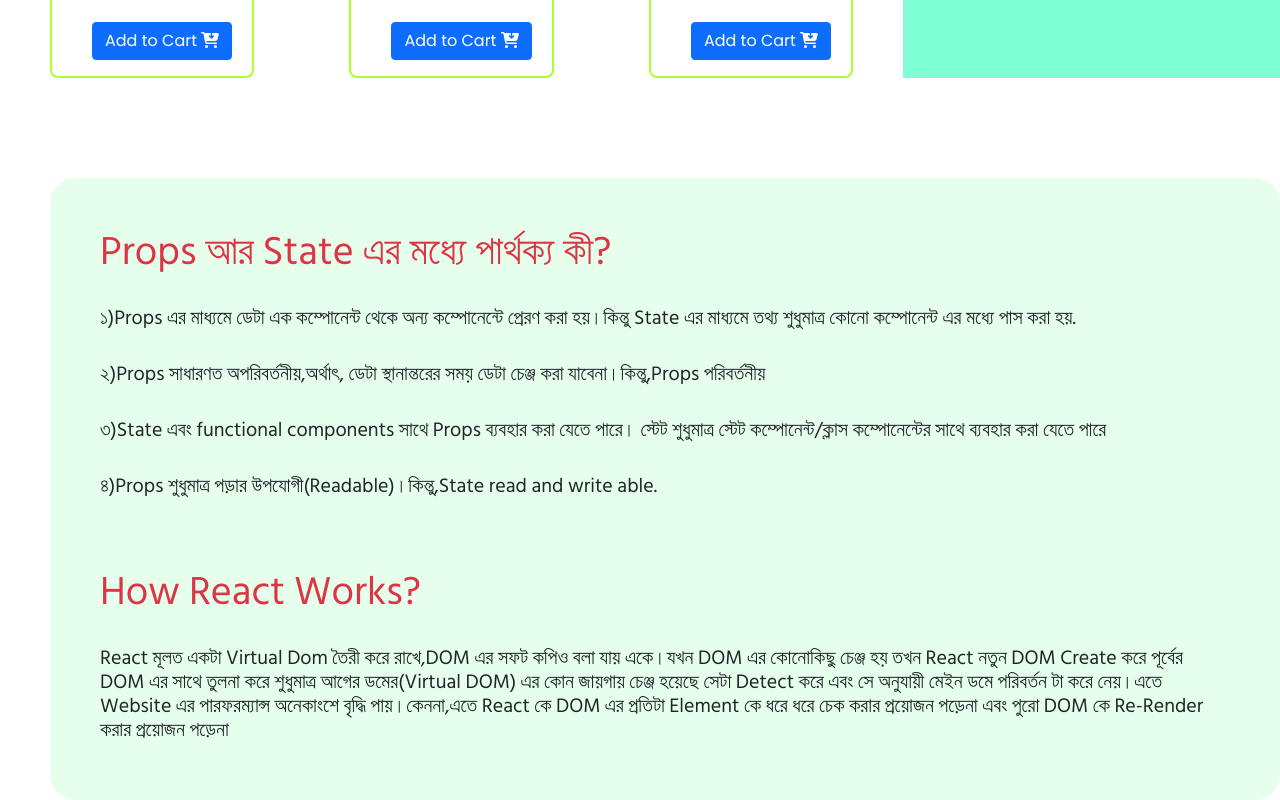
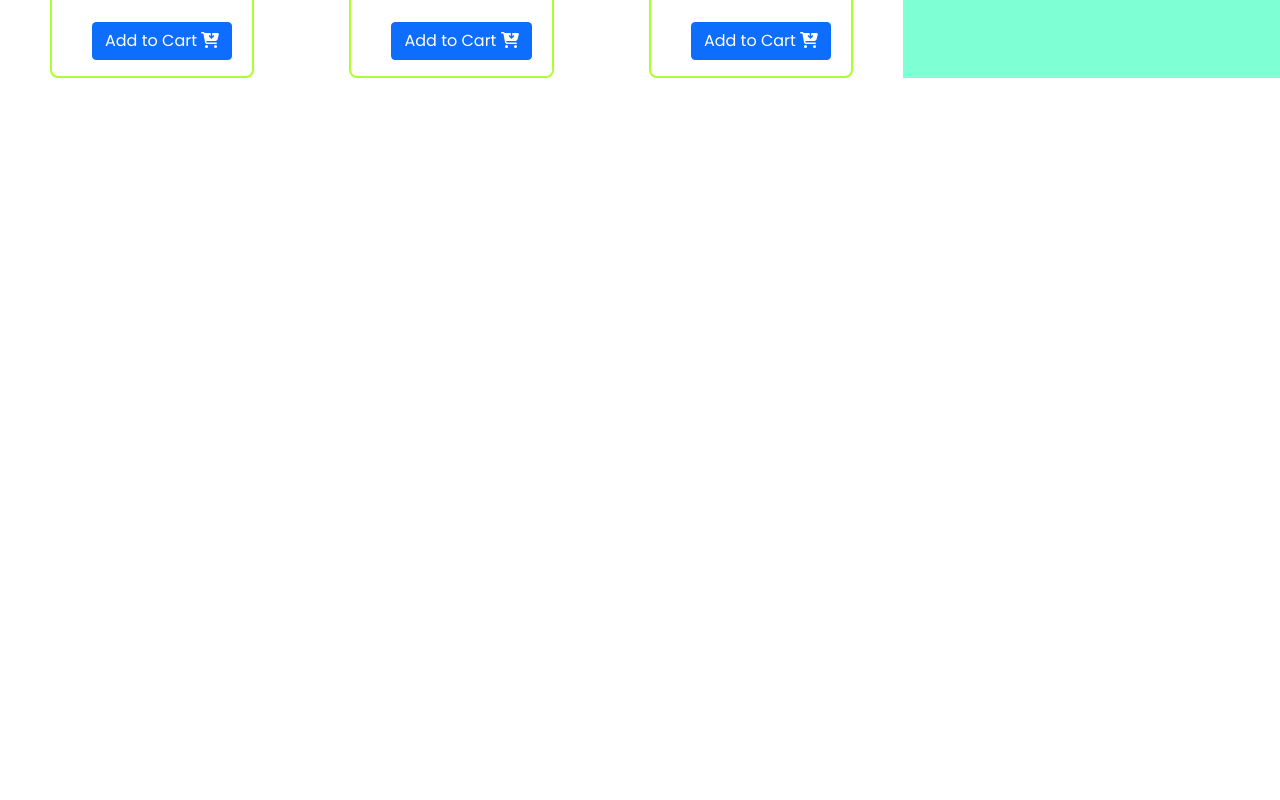
Before and after one commit to Hafiz-Sakib/Assignment-08, a React (Create React App) app: page / in a window 1280 px wide. Shown: the part 2084-2884 px from the top of the page. After the commit the page ends 2162 px from the top, so only its background shows below. Built offline with nearby package versions, Linux system fonts and the light colour scheme.

Commit message:
question Component  commented

```diff
--- a/src/App.js
+++ b/src/App.js
@@ -8,7 +8,7 @@ function App() {
     <div className="App">
       <Header></Header>
       <Shop></Shop>
-      <Question></Question>
+      {/* <Question></Question> */}
     </div>
   );
 }
```
